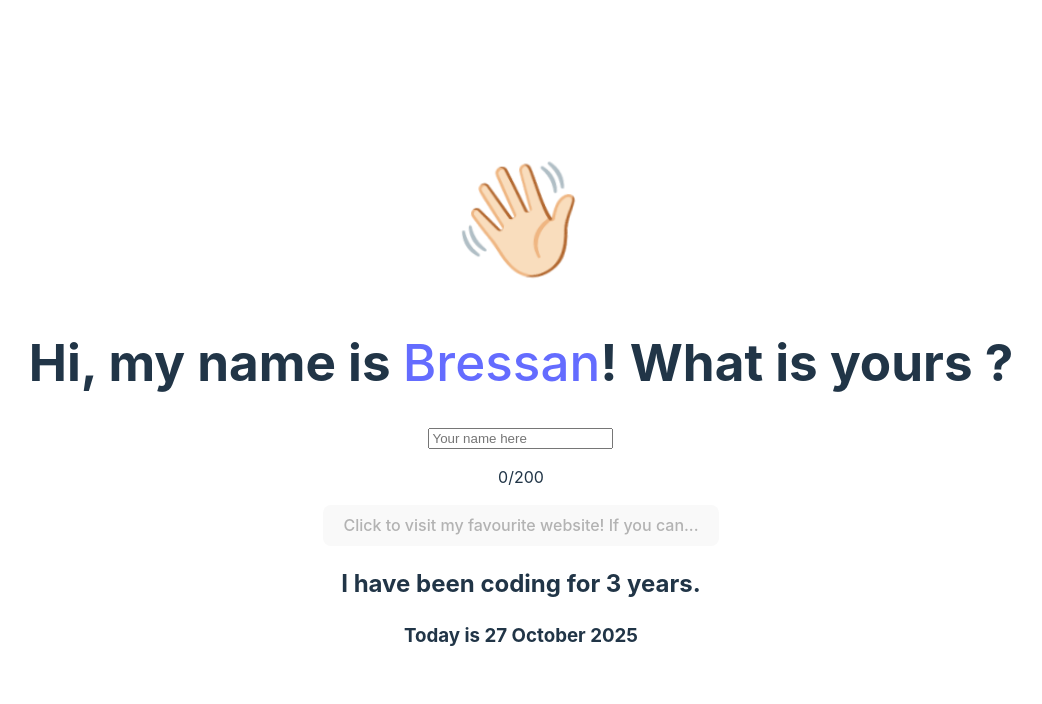
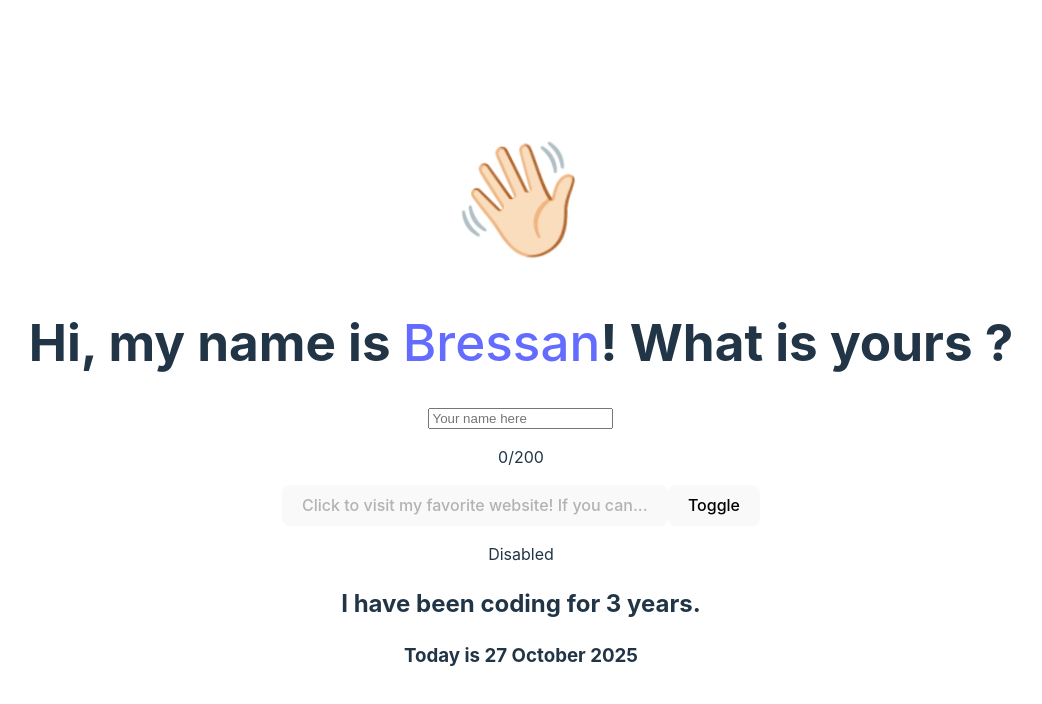
Before and after one commit to VitorBressan/Practicing-Vue, a Vue app in the folder Estudo Vue/: page / in a window 1280 px wide. Shown: the top 704 px of the page, without its empty margins (119-1161 px from the left). Built offline with nearby package versions, Linux system fonts and the light colour scheme.

Commit message:
add a bit of small features using already registered knowledge

```diff
--- a/Estudo Vue/src/App.vue
+++ b/Estudo Vue/src/App.vue
@@ -3,7 +3,7 @@ import { ref, computed } from 'vue';
 
 //data
 const name = ref('Bressan');
-const href = ref('https://www.scrimba.com');
+const href = ref('https://orteil.dashnet.org/cookieclicker/');
 const disabled = ref(true);
 const attributes = {
   id: 'big_emoji',
@@ -17,29 +17,34 @@ const getFormattedDate = (date) => {
 const username = ref('VitorBressan');
 const event = ref('dblclick');
 const blockLeave = () => {
-  alert("You can't leave!");
+  alert("Follow me on github!");
 };
 
 const newItem = ref("");
 const characterCount = computed(()=>{
   return newItem.value.length
 });
+
 </script>
 
 <template>
   <span v-bind="attributes">👋🏻</span>
   <h1>
     Hi, my name is
-    <a v-on:click.prevent="blockLeave" :href="'https://github.com/' + username" target="_blank">{{ name }}</a>!
+    <a v-on:click="blockLeave" :href="'https://github.com/' + username" target="_blank">{{ name }}</a>!
     What is yours ?
   </h1>
   <input v-model="newItem" placeholder="Your name here">
   <p class="counter">
     {{ characterCount }}/200
   </p>
-  <a :href>
-    <button :disabled>Click to visit my favourite website! If you can...</button>
+  <a :href target="_blank">
+    <button :disabled>Click to visit my favorite website! If you can...</button>
   </a>
+  <button v-on:click="disabled = !disabled">Toggle</button>
+  <p>{{ disabled ? "Disabled" : "Enabled" }}</p>
+
+
   <h2 v-on:[event]="coding_years++">
     {{
       coding_years > 1 ? `I have been coding for ${coding_years} years.` : "Im a newbie"
```
